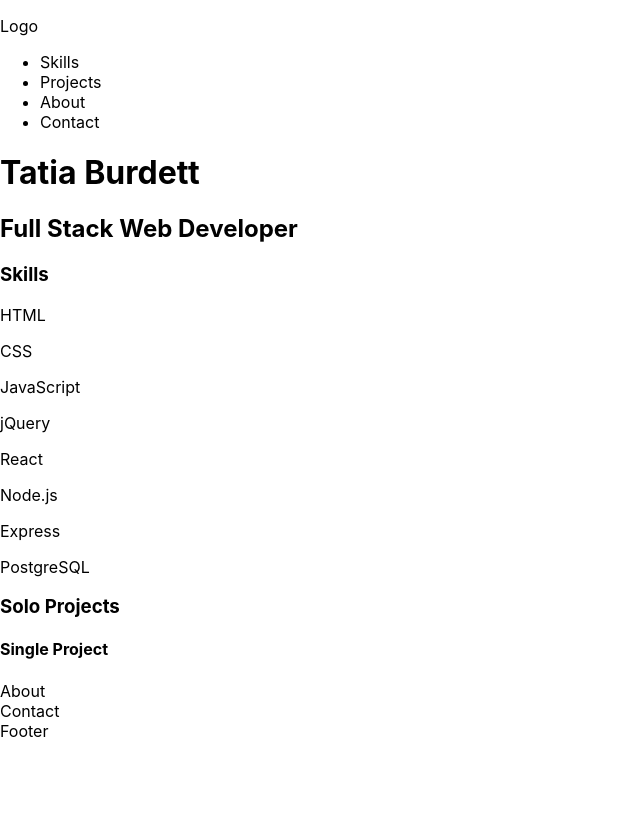
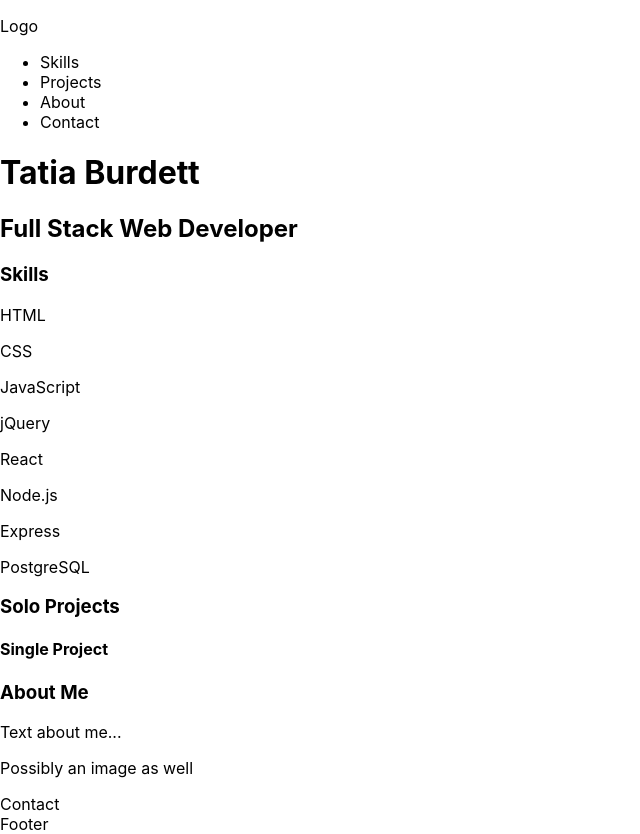
Before and after one commit to tatia-burdett/my-portfolio, a React (Create React App) app: page / in a window 1280 px wide. Shown: the whole page, without its empty margins (0-640 px from the left). Before the commit the page ends 800 px from the top, so only its background shows below. Built offline with nearby package versions, Linux system fonts and the light colour scheme.

Commit message:
about me page

```diff
--- a/src/components/About/About.js
+++ b/src/components/About/About.js
@@ -3,7 +3,11 @@ import React from 'react'
 class About extends React.Component {
   render() {
     return (
-      <div>About</div>
+      <section className='about'>
+        <h3>About Me</h3>
+        <p>Text about me... </p>
+        <p>Possibly an image as well</p>
+      </section>
     )
   }
 }
```
